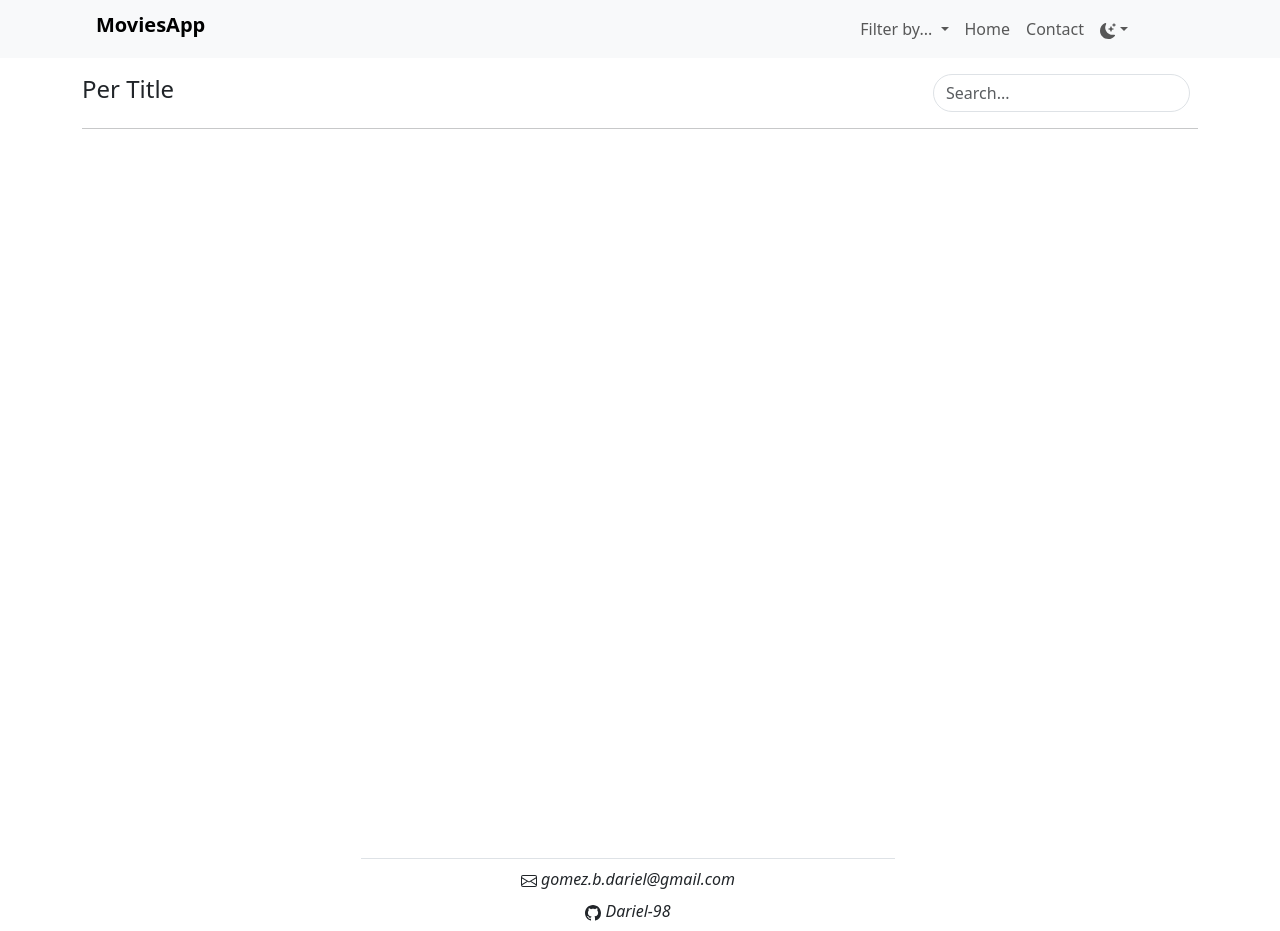
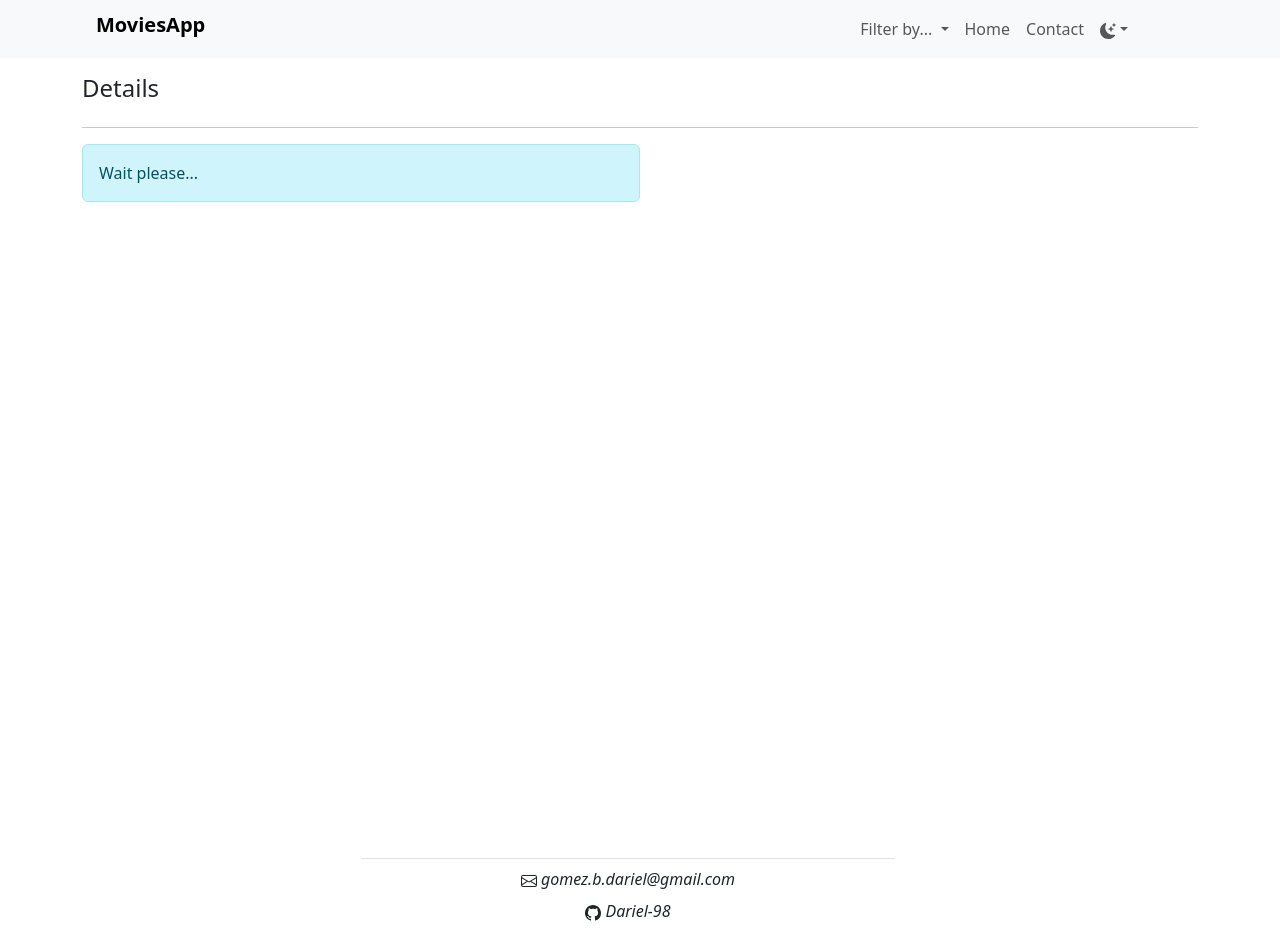
Before and after one commit to Dariel-98/moviesApp, an Angular app: page /id/1 in a window 1280 px wide. Before the commit this address led to /title. Built offline with nearby package versions, Linux system fonts and the light colour scheme; no server answers.

Commit message:
See movie details component

```diff
--- a/src/app/movies/components/cards/cards.component.html
+++ b/src/app/movies/components/cards/cards.component.html
@@ -15,7 +15,9 @@
           <small class="text-body-secondary">{{ movie.imdbID }}</small>
         </p>
       </div>
-      <a routerLink="/id " class="btn btn-secondary">More info</a>
+      <a [routerLink]="['/id', movie.imdbID]" class="btn btn-secondary"
+        >More info</a
+      >
     </div>
   </div>
 </div>
--- a/src/app/movies/movies-routing.module.ts
+++ b/src/app/movies/movies-routing.module.ts
@@ -3,6 +3,7 @@ import { RouterModule, Routes } from '@angular/router';
 import { PerTitleComponent } from './pages/per-title/per-title.component';
 import { PerTypeComponent } from './pages/per-type/per-type.component';
 import { PerIdComponent } from './pages/per-id/per-id.component';
+import { SeeMovieComponent } from './pages/see-movie/see-movie.component';
 
 const routes: Routes = [
   {
@@ -21,6 +22,10 @@ const routes: Routes = [
         component: PerIdComponent,
       },
       {
+        path: 'id/:ID',
+        component: SeeMovieComponent,
+      },
+      {
         path: '**',
         redirectTo: 'title',
       },
--- a/src/app/movies/pages/per-id/per-id.component.ts
+++ b/src/app/movies/pages/per-id/per-id.component.ts
@@ -13,8 +13,6 @@ export class PerIdComponent {
   isError: boolean = false;
   movie: MovieID = {};
   isEmpty: boolean = true;
-
-  // Emitting variable to check if the search is empty or not
 
   constructor(private movieService: MovieService) {}
 
--- /dev/null
+++ b/src/app/movies/pages/see-movie/see-movie.component.html
@@ -0,0 +1,16 @@
+<div class="container pt-3">
+  <div class="d-flex align-items-center justify-content-between">
+    <h4>Details</h4>
+  </div>
+  <hr />
+
+  <!-- Wait message -->
+  <div *ngIf="!movie; else divMovie" class="alert alert-info w-50">
+    Wait please...
+  </div>
+
+  <!-- Info Panel -->
+  <ng-template #divMovie>
+    <app-movie [movie]="movie" [isEmpty]="false"></app-movie>
+  </ng-template>
+</div>
--- /dev/null
+++ b/src/app/movies/pages/see-movie/see-movie.component.ts
@@ -0,0 +1,28 @@
+import { Component, OnInit } from '@angular/core';
+import { MovieService } from '../../services/movie.service';
+import { MovieID } from '../../interfaces/byID.interface';
+import { ActivatedRoute } from '@angular/router';
+import { switchMap, tap } from 'rxjs';
+
+@Component({
+  selector: 'app-see-movie',
+  templateUrl: './see-movie.component.html',
+  styles: [],
+})
+export class SeeMovieComponent implements OnInit {
+  movie!: MovieID;
+
+  constructor(
+    private activatedRoute: ActivatedRoute,
+    private movieService: MovieService
+  ) {}
+
+  ngOnInit(): void {
+    this.activatedRoute.params
+      .pipe(
+        switchMap(({ ID }) => this.movieService.findId(ID)),
+        tap(console.log)
+      )
+      .subscribe((movie) => (this.movie = movie));
+  }
+}
```
Also changed, not shown: src/app/movies/movies.module.ts (+12 -2 lines).
